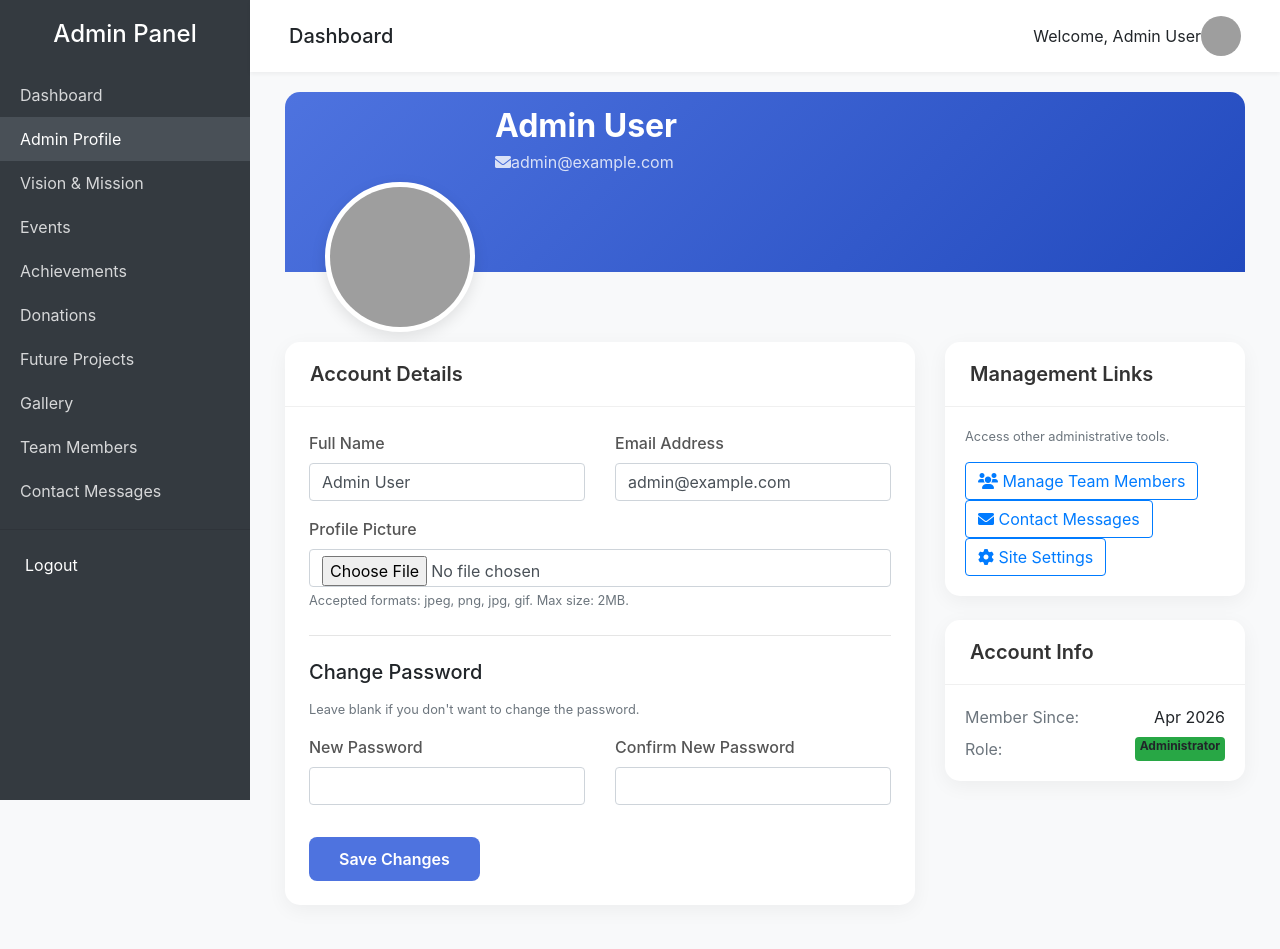
After one commit to javacodeWizard987Hugo/society_website, a Laravel app: page /admin/profile in a window 1280 px wide. The commit adds this page. Run offline with Laravel 12, Linux system fonts and the light colour scheme; a user stored in the database is signed in; data comes from the database, SQL or seed files in the repository; grey boxes are pictures that could not be loaded.

Commit message:
Add admin profile management and dashboard enhancements
- Added 'image' column to 'users' table for profile pictures.
- Implemented Admin\ProfileController for managing admin account details.
- Created an attractive, modern profile management view.
- Updated Admin Dashboard with 'Contact Management' quick link and message stats.
- Integrated profile picture display into the admin sidebar and navbar.

Co-authored-by: javacodeWizard987Hugo <164715053+javacodeWizard987Hugo@users.noreply.github.com>

```diff
--- /dev/null
+++ b/app/Http/Controllers/Admin/ProfileController.php
@@ -0,0 +1,49 @@
+<?php
+
+namespace App\Http\Controllers\Admin;
+
+use App\Http\Controllers\Controller;
+use Illuminate\Http\Request;
+use Illuminate\Support\Facades\Hash;
+use Illuminate\Support\Facades\Storage;
+use Illuminate\Validation\Rule;
+
+class ProfileController extends Controller
+{
+    public function index()
+    {
+        $user = auth()->user();
+        return view('admin.profile', compact('user'));
+    }
+
+    public function update(Request $request)
+    {
+        $user = auth()->user();
+
+        $validated = $request->validate([
+            'name' => ['required', 'string', 'max:255'],
+            'email' => ['required', 'string', 'email', 'max:255', Rule::unique('users')->ignore($user->id)],
+            'image' => ['nullable', 'image', 'mimes:jpeg,png,jpg,gif', 'max:2048'],
+            'password' => ['nullable', 'string', 'min:8', 'confirmed'],
+        ]);
+
+        if ($request->hasFile('image')) {
+            if ($user->image) {
+                Storage::disk('public')->delete($user->image);
+            }
+            $validated['image'] = $request->file('image')->store('profiles', 'public');
+        } else {
+            unset($validated['image']);
+        }
+
+        if (!empty($validated['password'])) {
+            $validated['password'] = Hash::make($validated['password']);
+        } else {
+            unset($validated['password']);
+        }
+
+        $user->update($validated);
+
+        return back()->with('success', 'Profile updated successfully.');
+    }
+}
--- a/app/Models/User.php
+++ b/app/Models/User.php
@@ -10,7 +10,7 @@ use Illuminate\Database\Eloquent\Factories\HasFactory;
 use Illuminate\Foundation\Auth\User as Authenticatable;
 use Illuminate\Notifications\Notifiable;
 
-#[Fillable(['name', 'email', 'password'])]
+#[Fillable(['name', 'email', 'password', 'image'])]
 #[Hidden(['password', 'remember_token'])]
 class User extends Authenticatable
 {
--- /dev/null
+++ b/resources/views/admin/profile.blade.php
@@ -0,0 +1,185 @@
+@extends('layouts.admin')
+
+@section('content')
+<style>
+    .profile-header {
+        background: linear-gradient(135deg, #4e73df 0%, #224abe 100%);
+        height: 180px;
+        border-radius: 15px 15px 0 0;
+        position: relative;
+        margin-bottom: 70px;
+    }
+    .profile-img-container {
+        position: absolute;
+        bottom: -60px;
+        left: 40px;
+    }
+    .profile-img-container img {
+        width: 150px;
+        height: 150px;
+        border-radius: 50%;
+        border: 5px solid #fff;
+        box-shadow: 0 5px 15px rgba(0,0,0,0.1);
+        object-fit: cover;
+        background: #fff;
+    }
+    .profile-info {
+        padding-top: 15px;
+        margin-left: 210px;
+    }
+    .profile-info h2 {
+        margin-bottom: 5px;
+        font-weight: 700;
+        color: #fff;
+    }
+    .profile-info p {
+        color: rgba(255,255,255,0.8);
+    }
+    .card-profile {
+        border-radius: 15px;
+        border: none;
+        box-shadow: 0 5px 20px rgba(0,0,0,0.05);
+    }
+    .card-profile .card-header {
+        background-color: transparent;
+        border-bottom: 1px solid #f0f0f0;
+        padding: 20px 25px;
+    }
+    .card-profile .card-header h5 {
+        margin: 0;
+        font-weight: 600;
+        color: #333;
+    }
+    .form-label {
+        font-weight: 500;
+        color: #555;
+    }
+    .btn-save {
+        padding: 10px 30px;
+        border-radius: 8px;
+        font-weight: 600;
+        background: #4e73df;
+        border: none;
+        transition: 0.3s;
+    }
+    .btn-save:hover {
+        background: #224abe;
+        transform: translateY(-2px);
+    }
+</style>
+
+<div class="container-fluid">
+    <div class="profile-header">
+        <div class="profile-img-container">
+            @if($user->image)
+                <img src="{{ asset('storage/' . $user->image) }}" alt="{{ $user->name }}">
+            @else
+                <img src="https://ui-avatars.com/api/?name={{ urlencode($user->name) }}&size=150&background=random" alt="{{ $user->name }}">
+            @endif
+        </div>
+        <div class="profile-info">
+            <h2>{{ $user->name }}</h2>
+            <p><i class="fas fa-envelope me-2"></i>{{ $user->email }}</p>
+        </div>
+    </div>
+
+    <div class="row">
+        <div class="col-lg-8">
+            <div class="card card-profile mb-4">
+                <div class="card-header">
+                    <h5>Account Details</h5>
+                </div>
+                <div class="card-body p-4">
+                    <form action="{{ route('admin.profile.update') }}" method="POST" enctype="multipart/form-data">
+                        @csrf
+                        <div class="row">
+                            <div class="col-md-6 mb-3">
+                                <label for="name" class="form-label">Full Name</label>
+                                <input type="text" class="form-control @error('name') is-invalid @enderror" id="name" name="name" value="{{ old('name', $user->name) }}" required>
+                                @error('name')
+                                    <div class="invalid-feedback">{{ $message }}</div>
+                                @enderror
+                            </div>
+                            <div class="col-md-6 mb-3">
+                                <label for="email" class="form-label">Email Address</label>
+                                <input type="email" class="form-control @error('email') is-invalid @enderror" id="email" name="email" value="{{ old('email', $user->email) }}" required>
+                                @error('email')
+                                    <div class="invalid-feedback">{{ $message }}</div>
+                                @enderror
+                            </div>
+                        </div>
+
+                        <div class="mb-3">
+                            <label for="image" class="form-label">Profile Picture</label>
+                            <input type="file" class="form-control @error('image') is-invalid @enderror" id="image" name="image">
+                            <small class="text-muted">Accepted formats: jpeg, png, jpg, gif. Max size: 2MB.</small>
+                            @error('image')
+                                <div class="invalid-feedback">{{ $message }}</div>
+                            @enderror
+                        </div>
+
+                        <hr class="my-4">
+                        <h5 class="mb-3">Change Password</h5>
+                        <p class="text-muted small">Leave blank if you don't want to change the password.</p>
+
+                        <div class="row">
+                            <div class="col-md-6 mb-3">
+                                <label for="password" class="form-label">New Password</label>
+                                <input type="password" class="form-control @error('password') is-invalid @enderror" id="password" name="password">
+                                @error('password')
+                                    <div class="invalid-feedback">{{ $message }}</div>
+                                @enderror
+                            </div>
+                            <div class="col-md-6 mb-3">
+                                <label for="password_confirmation" class="form-label">Confirm New Password</label>
+                                <input type="password" class="form-control" id="password_confirmation" name="password_confirmation">
+                            </div>
+                        </div>
+
+                        <div class="text-end mt-3">
+                            <button type="submit" class="btn btn-primary btn-save text-white">Save Changes</button>
+                        </div>
+                    </form>
+                </div>
+            </div>
+        </div>
+        <div class="col-lg-4">
+            <div class="card card-profile mb-4">
+                <div class="card-header">
+                    <h5>Management Links</h5>
+                </div>
+                <div class="card-body">
+                    <p class="text-muted small">Access other administrative tools.</p>
+                    <div class="d-grid gap-2">
+                        <a href="{{ route('admin.team.index') }}" class="btn btn-outline-primary text-start">
+                            <i class="fas fa-users me-2"></i> Manage Team Members
+                        </a>
+                        <a href="{{ route('admin.contacts.index') }}" class="btn btn-outline-primary text-start">
+                            <i class="fas fa-envelope me-2"></i> Contact Messages
+                        </a>
+                        <a href="{{ route('admin.settings.index') }}" class="btn btn-outline-primary text-start">
+                            <i class="fas fa-cog me-2"></i> Site Settings
+                        </a>
+                    </div>
+                </div>
+            </div>
+
+            <div class="card card-profile">
+                <div class="card-header">
+                    <h5>Account Info</h5>
+                </div>
+                <div class="card-body">
+                    <div class="d-flex justify-content-between mb-2">
+                        <span class="text-muted">Member Since:</span>
+                        <span>{{ $user->created_at->format('M Y') }}</span>
+                    </div>
+                    <div class="d-flex justify-content-between">
+                        <span class="text-muted">Role:</span>
+                        <span class="badge bg-success">Administrator</span>
+                    </div>
+                </div>
+            </div>
+        </div>
+    </div>
+</div>
+@endsection
--- a/resources/views/layouts/admin.blade.php
+++ b/resources/views/layouts/admin.blade.php
@@ -21,6 +21,7 @@
     <div class="sidebar">
         <h4 class="text-center mb-4">Admin Panel</h4>
         <a href="{{ route('admin.dashboard') }}" class="{{ request()->routeIs('admin.dashboard') ? 'active' : '' }}">Dashboard</a>
+        <a href="{{ route('admin.profile') }}" class="{{ request()->routeIs('admin.profile') ? 'active' : '' }}">Admin Profile</a>
         <a href="{{ route('admin.settings.index') }}" class="{{ request()->routeIs('admin.settings.*') ? 'active' : '' }}">Vision & Mission</a>
         <a href="{{ route('admin.events.index') }}" class="{{ request()->routeIs('admin.events.*') ? 'active' : '' }}">Events</a>
         <a href="{{ route('admin.achievements.index') }}" class="{{ request()->routeIs('admin.achievements.*') ? 'active' : '' }}">Achievements</a>
@@ -40,8 +41,13 @@
     <nav class="navbar navbar-expand-lg px-4 py-3">
         <div class="container-fluid">
             <span class="navbar-brand mb-0 h1">Dashboard</span>
-            <div class="ms-auto">
+            <div class="ms-auto d-flex align-items-center">
                 <span class="me-3">Welcome, {{ auth()->user()->name }}</span>
+                @if(auth()->user()->image)
+                    <img src="{{ asset('storage/' . auth()->user()->image) }}" alt="" style="width: 40px; height: 40px; border-radius: 50%; object-fit: cover;">
+                @else
+                    <img src="https://ui-avatars.com/api/?name={{ urlencode(auth()->user()->name) }}&size=40&background=random" alt="" style="width: 40px; height: 40px; border-radius: 50%;">
+                @endif
             </div>
         </div>
     </nav>
--- a/routes/web.php
+++ b/routes/web.php
@@ -11,6 +11,7 @@ use App\Http\Controllers\Admin\SettingController;
 use App\Http\Controllers\Admin\SlideController;
 use App\Http\Controllers\Admin\TeamMemberController;
 use App\Http\Controllers\Admin\ContactController;
+use App\Http\Controllers\Admin\ProfileController;
 use App\Http\Controllers\FrontendController;
 
 // Frontend Routes
@@ -42,6 +43,9 @@ Route::prefix('admin')->group(function () {
         Route::get('/settings', [SettingController::class, 'index'])->name('admin.settings.index');
         Route::post('/settings', [SettingController::class, 'update'])->name('admin.settings.update');
 
+        Route::get('/profile', [ProfileController::class, 'index'])->name('admin.profile');
+        Route::post('/profile', [ProfileController::class, 'update'])->name('admin.profile.update');
+
         Route::resource('events', EventController::class)->names('admin.events');
         Route::resource('achievements', AchievementController::class)->names('admin.achievements');
         Route::resource('donations', DonationController::class)->names('admin.donations');
```
Also changed, not shown: resources/views/admin/dashboard.blade.php (+26 -0 lines), tests/Feature/ExampleTest.php (+4 -0 lines), database/migrations/2026_06_07_211433_add_image_to_users_table.php (added).
